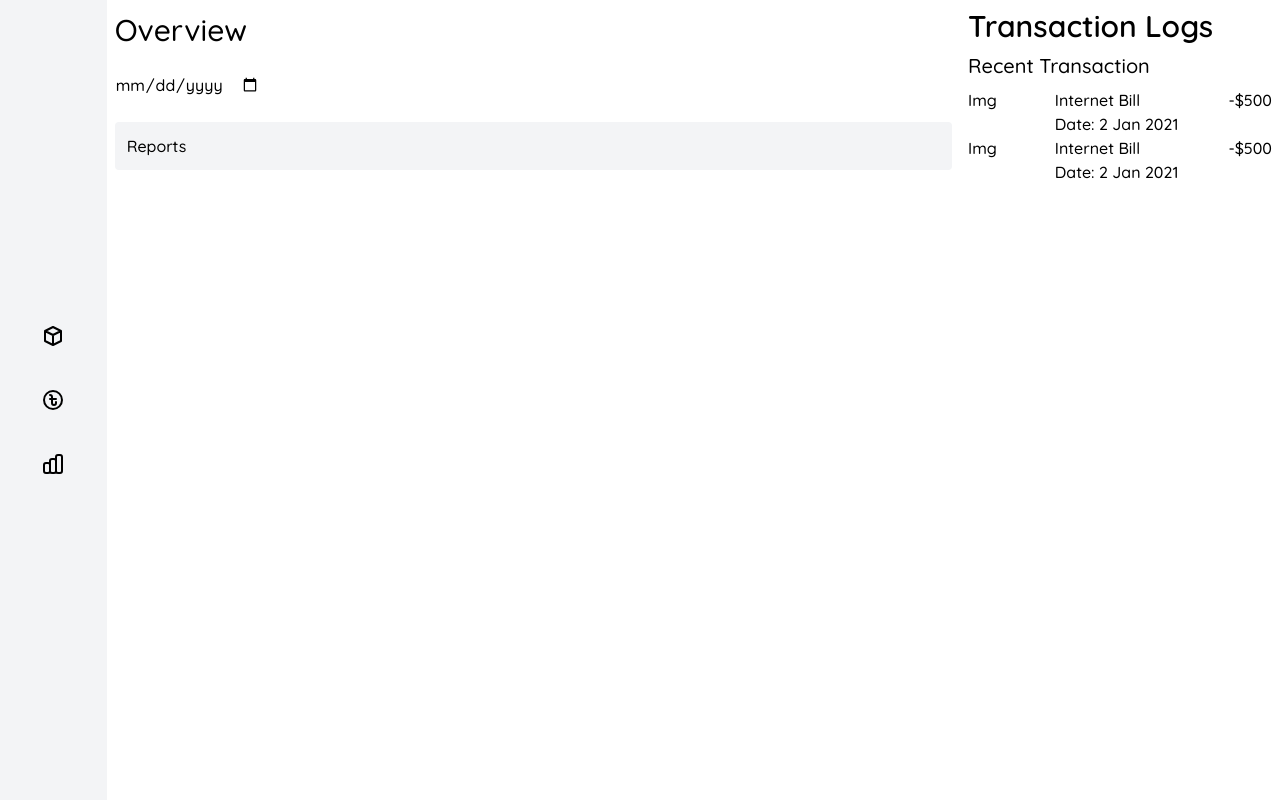
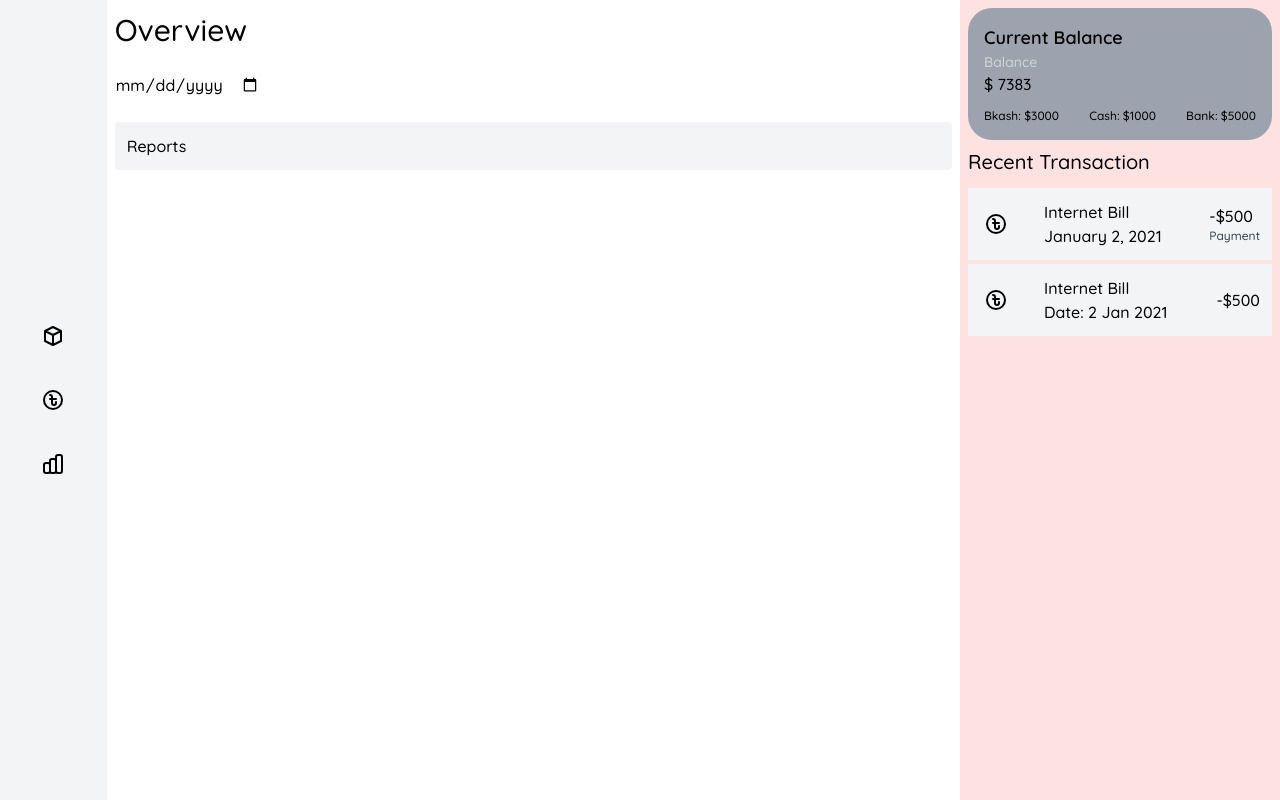
Before and after one commit to MuktadirHassan/money-management, a website: page index.html in a window 1280 px wide. Drawn offline with nearby package versions, Linux system fonts and the light colour scheme.

Commit message:
updated sidebar

```diff
--- a/index.html
+++ b/index.html
@@ -85,22 +85,70 @@
           </div>
         </div>
       </main>
-      <aside class="col-span-3 p-2">
-        <h1 class="text-3xl font-semibold">Transaction Logs</h1>
+      <aside class="max-w-md col-span-3 p-2 bg-red-100">
+        <div class="p-4 bg-gray-400 rounded-3xl">
+          <h2 class="text-lg font-semibold">Current Balance</h2>
+          <div>
+            <p class="text-sm text-gray-300">Balance</p>
+            <h2>$ 7383</h2>
+          </div>
+          <div class="flex justify-between mt-3 text-xs">
+            <p>Bkash: $3000</p>
+            <p>Cash: $1000</p>
+            <p>Bank: $5000</p>
+          </div>
+        </div>
         <h2 class="py-2 text-xl">Recent Transaction</h2>
         <!-- Single Transaction -->
-        <div class="flex justify-between">
-          <div class="mr-2">Img</div>
+        <div
+          class="flex items-center justify-between py-2 pr-3 my-1 bg-gray-100"
+        >
+          <div class="p-4">
+            <svg
+              class="w-6 h-6"
+              fill="none"
+              stroke="currentColor"
+              viewBox="0 0 24 24"
+              xmlns="http://www.w3.org/2000/svg"
+            >
+              <path
+                stroke-linecap="round"
+                stroke-linejoin="round"
+                stroke-width="2"
+                d="M11 11V9a2 2 0 00-2-2m2 4v4a2 2 0 104 0v-1m-4-3H9m2 0h4m6 1a9 9 0 11-18 0 9 9 0 0118 0z"
+              ></path>
+            </svg>
+          </div>
+          <div class="flex-1 ml-5">
+            <h1>Internet Bill</h1>
+            <p>January 2, 2021</p>
+          </div>
           <div>
-            <h1>Internet Bill</h1>
-            <p>Date: 2 Jan 2021</p>
+            -$500
+            <p class="text-xs text-gray-700">Payment</p>
           </div>
-          <div>-$500</div>
         </div>
         <!-- End of Single Transaction -->
-        <div class="flex justify-between">
-          <div class="mr-2">Img</div>
-          <div>
+        <div
+          class="flex items-center justify-between py-2 pr-3 my-1 bg-gray-100"
+        >
+          <div class="p-4">
+            <svg
+              class="w-6 h-6"
+              fill="none"
+              stroke="currentColor"
+              viewBox="0 0 24 24"
+              xmlns="http://www.w3.org/2000/svg"
+            >
+              <path
+                stroke-linecap="round"
+                stroke-linejoin="round"
+                stroke-width="2"
+                d="M11 11V9a2 2 0 00-2-2m2 4v4a2 2 0 104 0v-1m-4-3H9m2 0h4m6 1a9 9 0 11-18 0 9 9 0 0118 0z"
+              ></path>
+            </svg>
+          </div>
+          <div class="flex-1 ml-5">
             <h1>Internet Bill</h1>
             <p>Date: 2 Jan 2021</p>
           </div>
```
